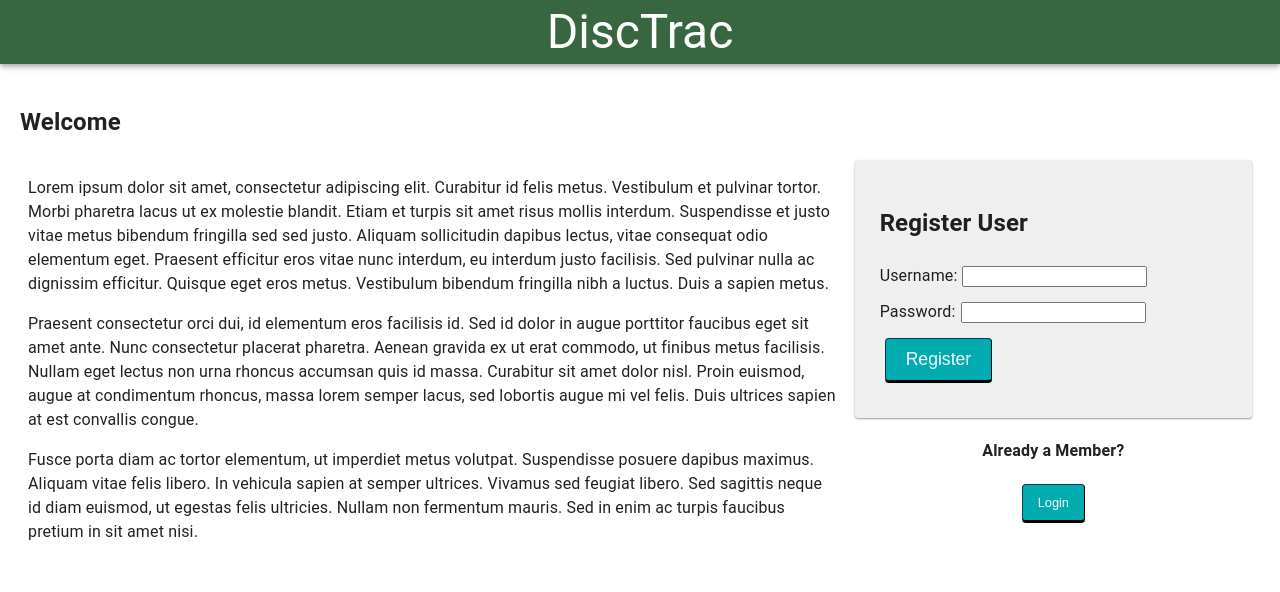
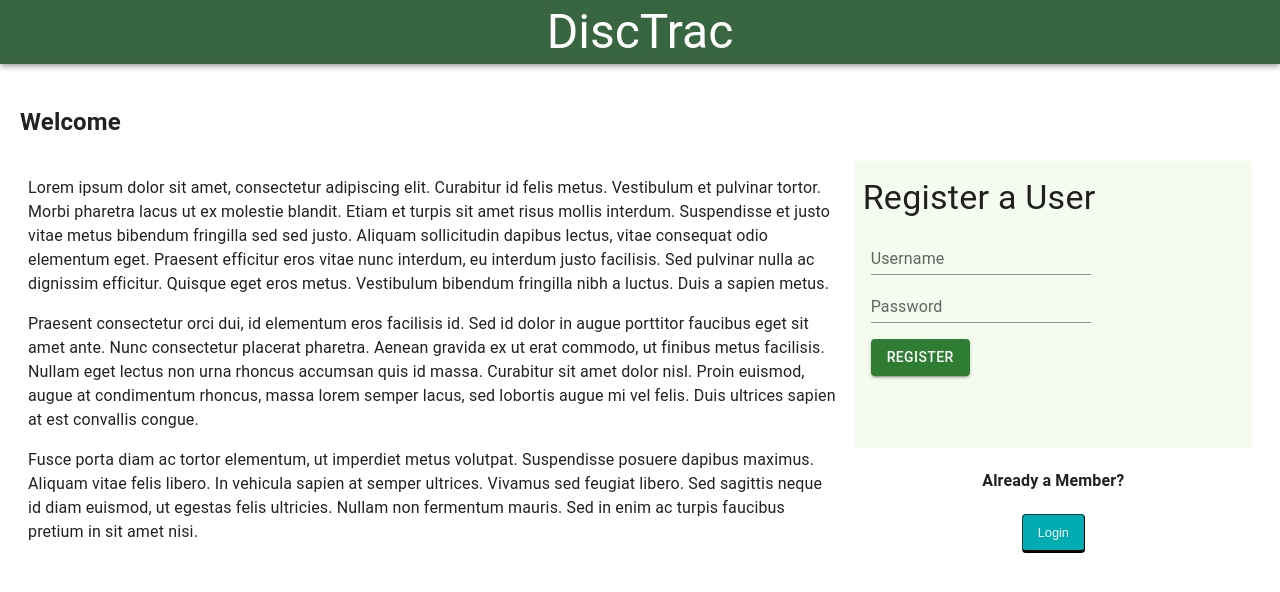
Before and after one commit to mattdow/disctrac-solo-project, a React (Create React App) app: page /#/home in a window 1280 px wide. Shown: the top 592 px of the page. Built offline with nearby package versions, Linux system fonts and the light colour scheme; no server answers.

Commit message:
Registration page styled

```diff
--- a/src/components/LoginPage/LoginPage.jsx
+++ b/src/components/LoginPage/LoginPage.jsx
@@ -1,26 +1,28 @@
 import React from 'react';
 import LoginForm from '../LoginForm/LoginForm';
 import { useHistory } from 'react-router-dom';
+import { Button, Box } from '@mui/material';
 
 function LoginPage() {
   const history = useHistory();
 
   return (
-    <div>
+    <Box sx={{ pb: 7, backgroundColor: '#F5FBEF' }}>
       <LoginForm />
 
       <center>
-        <button
+        <Button
           type="button"
+          size="large"
           className="btn btn_asLink"
           onClick={() => {
             history.push('/registration');
           }}
         >
           Register
-        </button>
+        </Button>
       </center>
-    </div>
+    </Box>
   );
 }
 
--- a/src/components/RegisterForm/RegisterForm.jsx
+++ b/src/components/RegisterForm/RegisterForm.jsx
@@ -1,5 +1,6 @@
 import React, { useState } from 'react';
 import { useDispatch, useSelector } from 'react-redux';
+import { Button, TextField, Typography, Box } from '@mui/material';
 
 function RegisterForm() {
   const [username, setUsername] = useState('');
@@ -18,44 +19,84 @@ function RegisterForm() {
       },
     });
   }; // end registerUser
-
   return (
-    <form className="formPanel" onSubmit={registerUser}>
-      <h2>Register User</h2>
+    <Box sx={{ pb: 7, backgroundColor: '#F5FBEF'}}>
+      <Typography variant="h4" align="left"
+        sx={{pt:2, mt:0.2, mb:1, mx:1}}>Register a User
+      </Typography>
       {errors.registrationMessage && (
-        <h3 className="alert" role="alert">
+        <Typography variant="h5" className="alert" role="alert">
           {errors.registrationMessage}
-        </h3>
+        </Typography>
       )}
-      <div>
-        <label htmlFor="username">
-          Username:
-          <input
-            type="text"
-            name="username"
+      <Box>
+        <TextField
+          sx={{ml:2}}
+          variant="standard"
+          label="Username"
           value={username}
-            required
           onChange={(event) => setUsername(event.target.value)}
           />
-        </label>
-      </div>
-      <div>
-        <label htmlFor="password">
-          Password:
-          <input
+      </Box>
+      <Box>
+        <TextField
+          sx={{ml:2}}
+          variant="standard"
           type="password"
-            name="password"
+          label="Password"
           value={password}
-            required
           onChange={(event) => setPassword(event.target.value)}
           />
-        </label>
-      </div>
-      <div>
-        <input className="btn" type="submit" name="submit" value="Register" />
-      </div>
-    </form>
+      </Box>
+      <Box>
+        <Button sx={{m:2}}
+            variant="contained"
+            color="success"
+            align = 'right'
+            onClick={registerUser}>
+            Register
+        </Button>
+      </Box>
+    </Box>
   );
+
+  // return (
+  //   <form className="formPanel" onSubmit={registerUser}>
+  //     <h2>Register User</h2>
+  //     {errors.registrationMessage && (
+  //       <h3 className="alert" role="alert">
+  //         {errors.registrationMessage}
+  //       </h3>
+  //     )}
+  //     <div>
+  //       <label htmlFor="username">
+  //         Username:
+  //         <input
+  //           type="text"
+  //           name="username"
+  //           value={username}
+  //           required
+  //           onChange={(event) => setUsername(event.target.value)}
+  //         />
+  //       </label>
+  //     </div>
+  //     <div>
+  //       <label htmlFor="password">
+  //         Password:
+  //         <input
+  //           type="password"
+  //           name="password"
+  //           value={password}
+  //           required
+  //           onChange={(event) => setPassword(event.target.value)}
+  //         />
+  //       </label>
+  //     </div>
+  //     <div>
+  //       <input className="btn" type="submit" name="submit" value="Register" />
+  //     </div>
+  //   </form>
+  // );
 }
 
 export default RegisterForm;
--- a/src/components/RegisterPage/RegisterPage.jsx
+++ b/src/components/RegisterPage/RegisterPage.jsx
@@ -1,5 +1,5 @@
 import React from 'react';
-
+import { Button, Box } from '@mui/material';
 import { useHistory } from 'react-router-dom';
 import RegisterForm from '../RegisterForm/RegisterForm';
 
@@ -7,22 +7,24 @@ function RegisterPage() {
   const history = useHistory();
 
   return (
-    <div>
+    <Box sx={{ pb: 7, backgroundColor: '#F5FBEF' }}>
       <RegisterForm />
 
       <center>
-        <button
+        <Button
           type="button"
+          size="large"
           className="btn btn_asLink"
           onClick={() => {
             history.push('/login');
           }}
         >
-          Login
-        </button>
+          LOGIN
+        </Button>
       </center>
-    </div>
+    </Box>
   );
 }
 
+
 export default RegisterPage;
```
Also changed, not shown: src/components/LoginForm/LoginForm.jsx (+0 -16 lines). Lines whose indentation alone changed are shown as unchanged.
